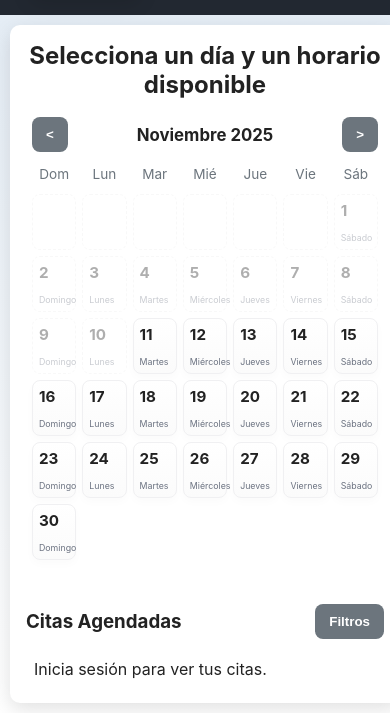
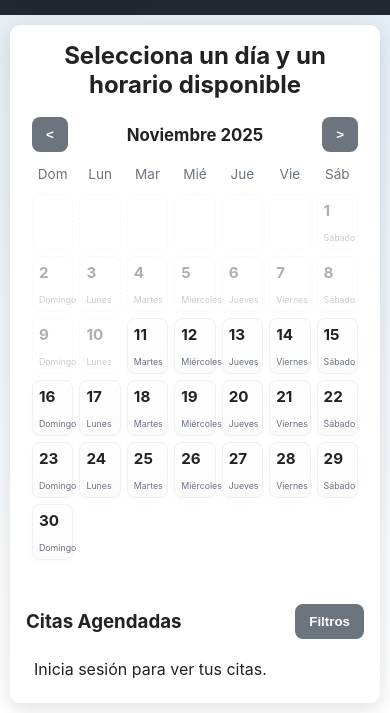
Before and after one commit to GxJosue/Sistemas-De-Citas, a plain HTML site: page index.html in a window 390 px wide. Shown: the part 131-844 px from the top of the page. Drawn offline with Linux system fonts and the light colour scheme; no server answers.

Commit message:
✏️ fix container calendar

```diff
--- a/script.js
+++ b/script.js
@@ -449,7 +449,7 @@ function renderLista(snapshot) {
     }
     if (isAdmin && cita.userId !== (currentUser && currentUser.uid)) {
       const btnEliminarAdmin = document.createElement("button");
-      btnEliminarAdmin.textContent = "Eliminar (admin)";
+      btnEliminarAdmin.textContent = "Eliminar";
       btnEliminarAdmin.className = "eliminar-btn appt-btn";
       btnEliminarAdmin.addEventListener("click", () => confirmAdminDelete(citaId));
       accionesWrapper.appendChild(btnEliminarAdmin);
--- a/styles.css
+++ b/styles.css
@@ -15,6 +15,11 @@
 }
 
 /* Body y layout */
+html, body {
+  width: 100%;
+  height: 100%;
+}
+
 body {
   font-family: Inter, system-ui, -apple-system, "Segoe UI", Roboto, "Helvetica Neue", Arial;
   text-align: center;
@@ -103,15 +108,17 @@ body {
 .btn-logout svg { width: 16px; height: 16px; display:block; stroke: #fff; stroke-width: 1.25; fill: none; }
 .btn-logout:hover { transform: translateY(-2px); opacity: 0.95; }
 
-/* Container principal */
+/* Container principal: centrado robusto */
 .container {
-  width: 100%;
+  /* use min() to ensure we never exceed max width, and use box-sizing so padding doesn't overflow */
+  width: min(100%, var(--max-width));
   max-width: var(--max-width);
   margin: 20px auto;
   padding: 22px;
   background: var(--card);
   border-radius: var(--radius);
   box-shadow: var(--shadow);
+  box-sizing: border-box;
 }
 
 /* Calendar */
@@ -312,7 +319,7 @@ body {
   .appt-actions .appt-btn { flex:1 1 auto; width:100%; padding:10px 12px; }
   .appt-meta { font-size: 0.92rem; }
   .appt-phone { font-size: 0.95rem; }
-  .container { padding: 16px; margin: 10px; }
+  .container { padding: 16px; margin: 10px auto; /* ensure symmetric margins */ width: calc(100% - 20px); max-width: 720px; }
   #horarios { grid-template-columns: repeat(auto-fit, minmax(88px, 1fr)); gap:8px; }
 
   /* Ajustes filtros: ocultar barra de filtros y usar modal (compact view) */
```
